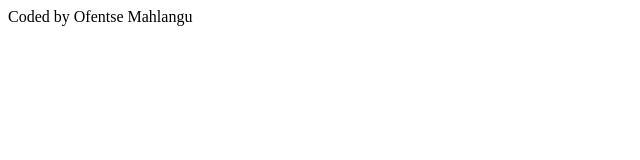
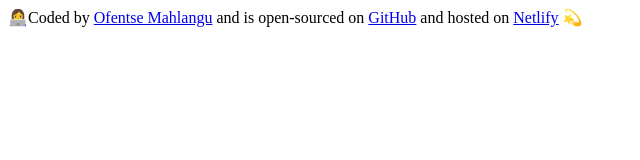
Before and after one commit to KhweziOfentse/weather-app, a plain HTML site: page index.html in a window 1280 px wide. Shown: the whole page, without its empty margins (0-640 px from the left). Drawn offline with Linux system fonts and the light colour scheme.

Commit message:
added links to project

```diff
--- a/index.html
+++ b/index.html
@@ -1,11 +1,25 @@
 <!DOCTYPE html>
 <html lang="en">
-<head>
-    <meta charset="UTF-8">
-    <meta name="viewport" content="width=device-width, initial-scale=1.0">
+  <head>
+    <meta charset="UTF-8" />
+    <meta name="viewport" content="width=device-width, initial-scale=1.0" />
     <title>🌥️ Weather App</title>
-</head>
-<body>
-    <footer>Coded by Ofentse Mahlangu</footer>
-</body>
+  </head>
+  <body>
+    <footer>
+      👩‍💻Coded by
+      <a href="https://github.com/KhweziOfentse" target="_blank"
+        >Ofentse Mahlangu</a
+      >
+      and is open-sourced on
+      <a href="https://github.com/KhweziOfentse/weather-app" target="_blank"
+        >GitHub</a
+      >
+      and hosted on
+      <a href="https://khweziofentse-weather-app.netlify.app/" target="_blank"
+        >Netlify</a
+      >
+      💫
+    </footer>
+  </body>
 </html>
```
